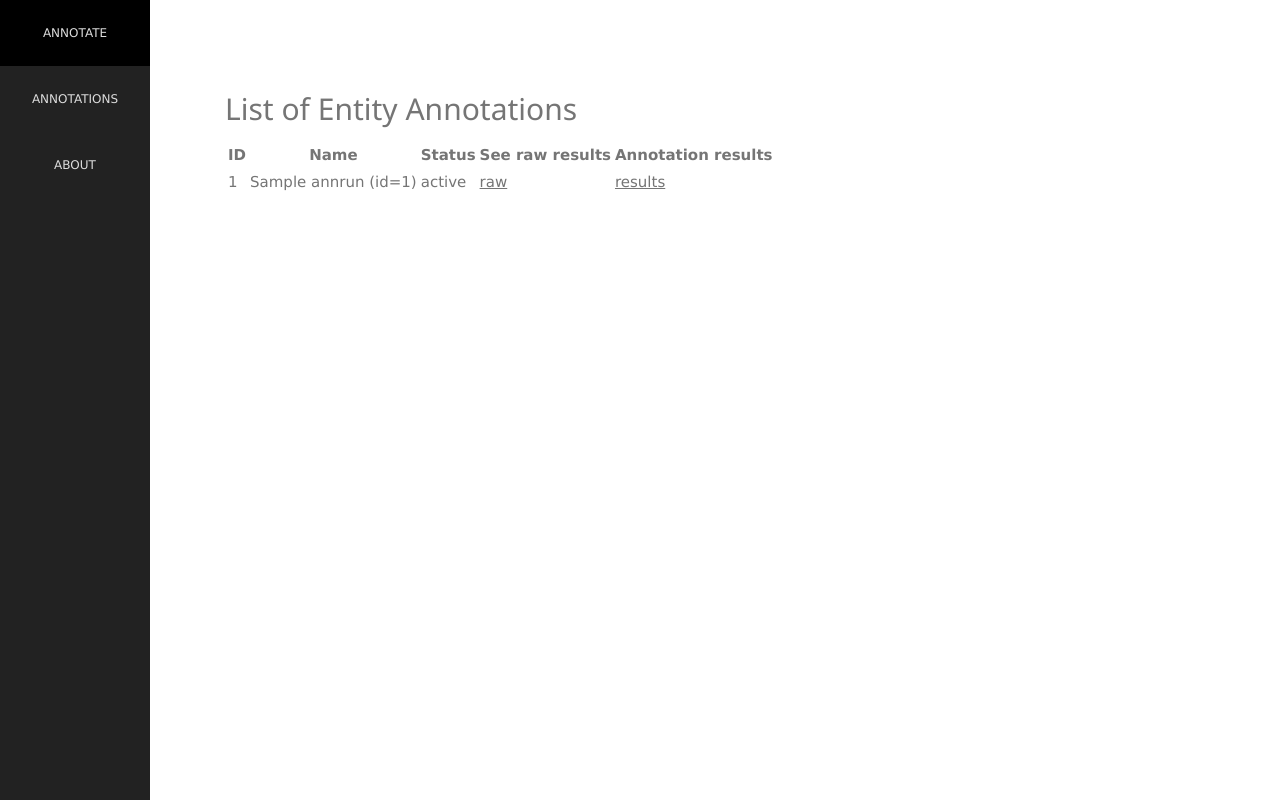
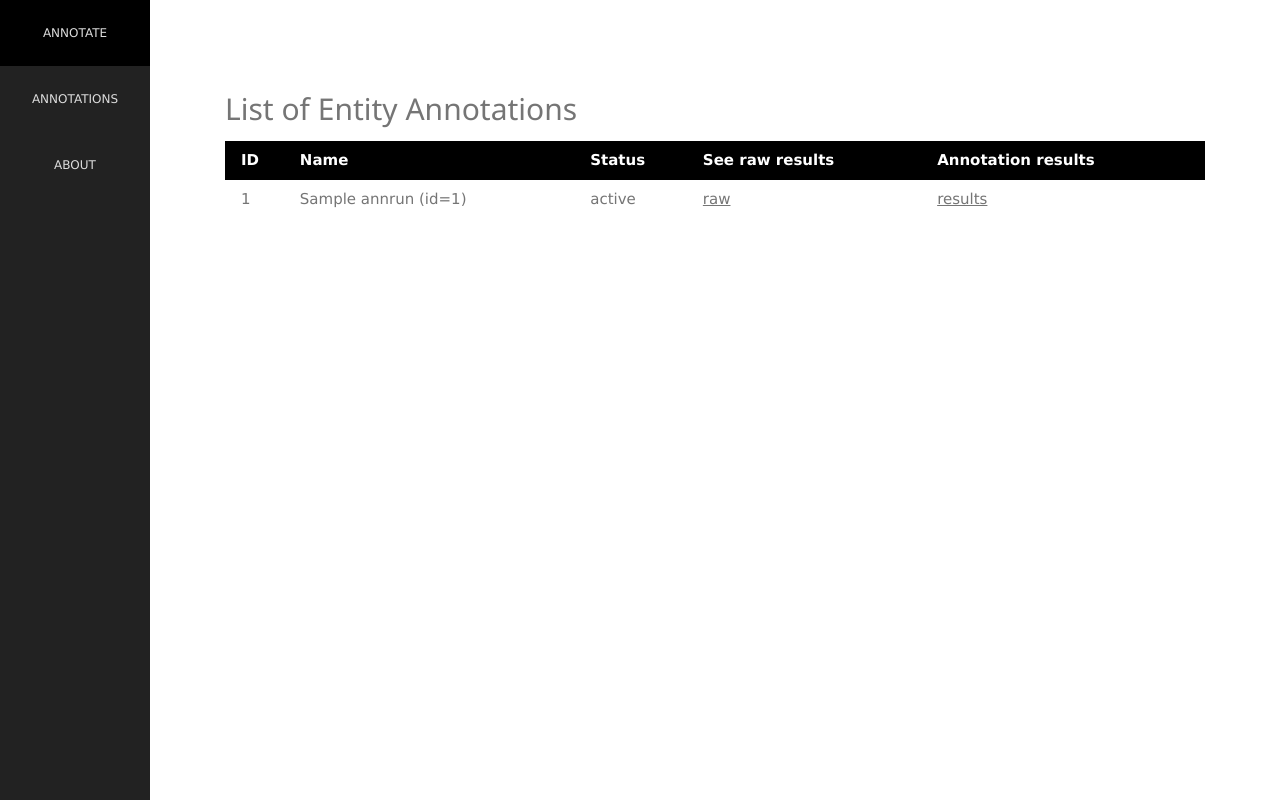
Before and after one commit to oeg-upm/tada-entity, a Django app: page /ent_ann_list in a window 1280 px wide. Run offline with Django 3.2, Linux system fonts and the light colour scheme; tables that the repository leaves empty hold one stand-in row (values such as "Sample post"); parts of the project's set-up code (start-up, migrations or seed data) failed here and were passed over; some libraries are stand-ins or nearby versions.

Commit message:
w3c css theme for the tables

```diff
--- a/tadae/templates/ent_ann_list.html
+++ b/tadae/templates/ent_ann_list.html
@@ -1,9 +1,9 @@
 {%extends "base.html"%}
 {%block content%}
 <h2>List of Entity Annotations</h2>
-<table class="u-full-width">
+<table class="w3-table w3-striped w3-hoverable">
     <thead>
-    <tr>
+    <tr class="w3-black">
         <th>ID</th>
         <th>Name</th>
         <th>Status</th>
```
Also changed, not shown: tests/test_cell_typing.py (+3 -0 lines), README.md.
